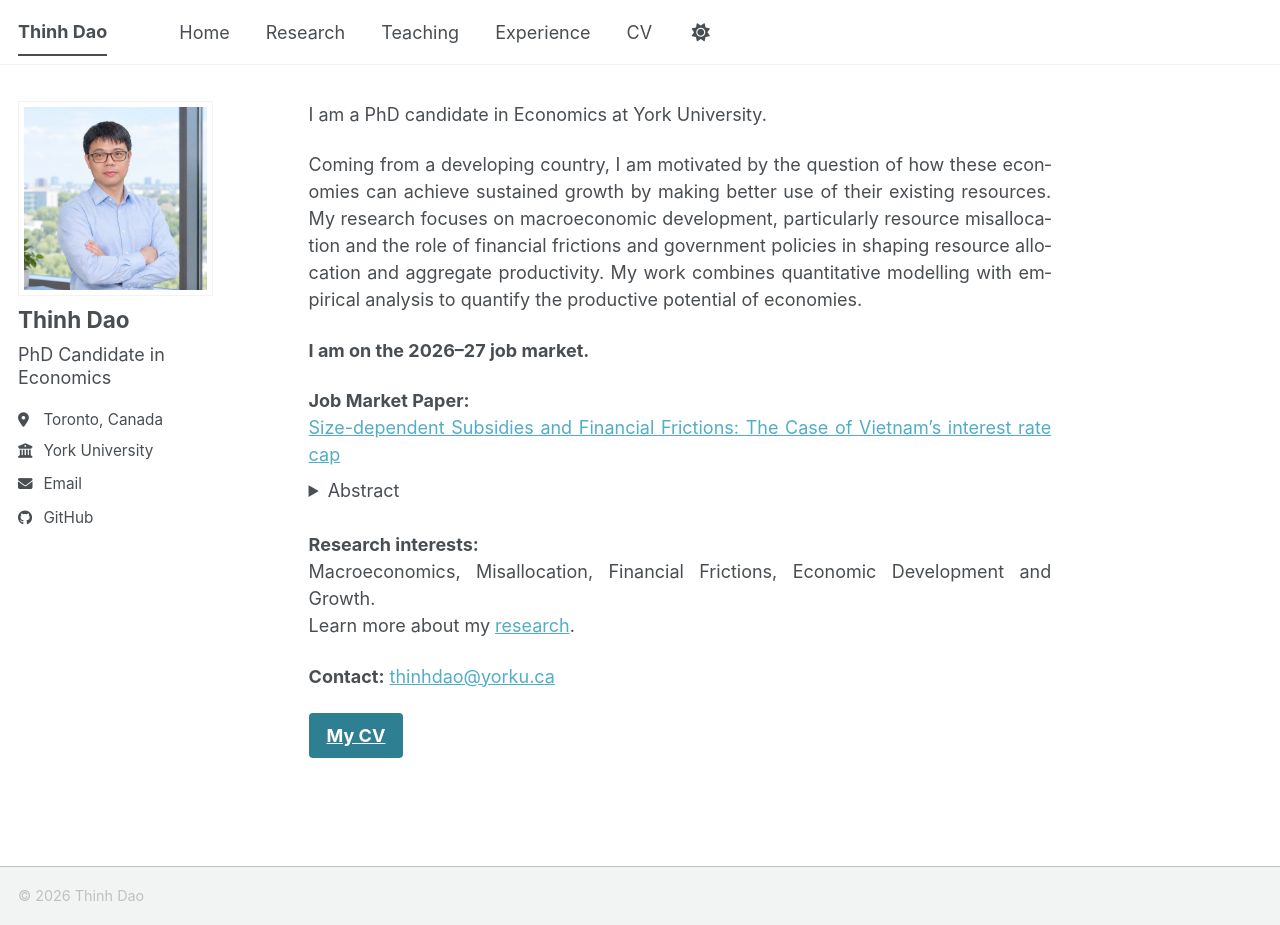
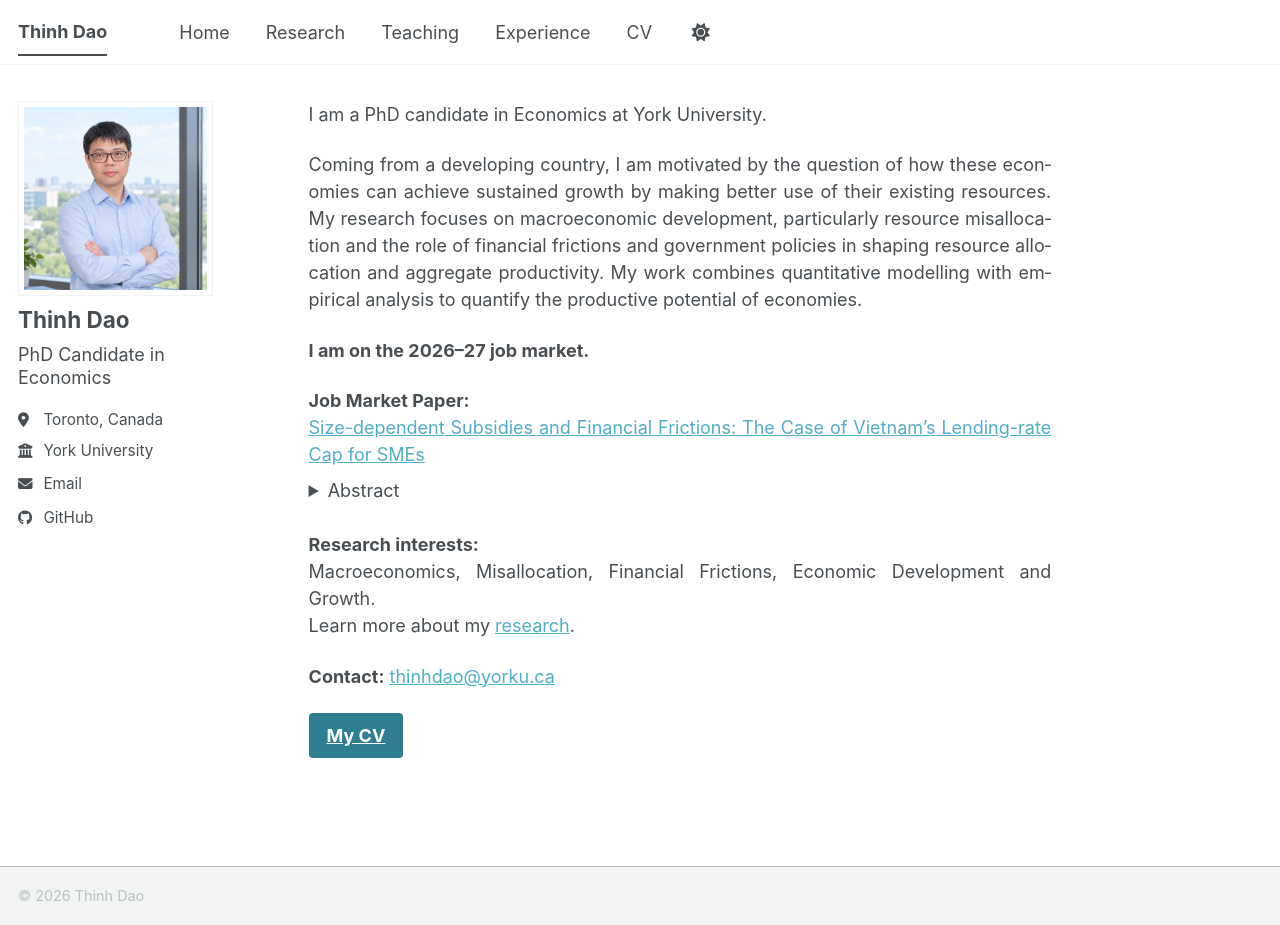
Before and after one commit to thinh-dao-econ/thinh-dao-econ.github.io, a Jekyll site: the page built from _pages/about.md, in a window 1280 px wide and 925 px high. Built offline with Jekyll 4.4.1, drawn with Linux system fonts in a browser that asks for light colours; a style sheet for code colours, icons or effects is not loaded.

Commit message:
Update about.md

```diff
--- a/_pages/about.md
+++ b/_pages/about.md
@@ -14,12 +14,11 @@ Coming from a developing country, I am motivated by the question of how these ec
 **I am on the 2026–27 job market.**
 
 **Job Market Paper:**<br>
-<a href="{{ site.baseurl }}/files/Thinh_Dao_JMP.pdf" target="_blank" rel="noopener noreferrer">Size-dependent Subsidies and Financial Frictions: The Case of Vietnam's interest rate cap</a>
+<a href="{{ site.baseurl }}/files/Thinh_Dao_JMP_Oct30_2026.pdf" target="_blank" rel="noopener noreferrer">Size-dependent Subsidies and Financial Frictions: The Case of Vietnam’s Lending-rate Cap for SMEs</a>
 <details markdown="1" style="margin-top: -0.8em; margin-bottom: 1.5em;">
 <summary>Abstract</summary>
 
-
-Motivated by a policy in Vietnam that capped short-term lending rates for small and medium-sized enterprises (SMEs) in 2012, this paper develops a heterogeneous-agent general equilibrium model that integrates a size-dependent financial subsidy into a canonical framework of entrepreneurs with borrowing constraints. In the model, firms below an employment threshold rent capital at a discounted price, choosing production scale endogenously. I use micro-level data from Vietnam to document patterns in SME financing conditions around the policy and to calibrate the model. In the quantitative exercise, a 10% capital-price discount for eligibl firms raises the equilibrium interest rate by 2.9% and the wage by 0.7%. The subsidy generates substantial firm-size bunching around the employment threshold, increases aggregate output and capital, and slightly reduces total factor productivity. Counterfactual experiments reveal a trade-off between scale and efficiency: higher subsidies expand capital and output and further compress capital distortions, but at the cost of higher overall misallocation. This paper connects the literature on size-dependent distortions and financial frictions by allowing the cost of capital to vary with firm size.
+Motivated by a policy in Vietnam that capped short-term lending rates for small and medium-sized enterprises (SMEs) in 2012, this paper develops a heterogeneous-agent general equilibrium model that integrates a size-dependent financial subsidy into a canonical framework of entrepreneurs with borrowing constraints. In the model, firms below an employment threshold rent capital at a discounted price, choosing production scale endogenously. I use micro-level data from Vietnam to document patterns in SME financing conditions around the policy and to calibrate the model. In the quantitative exercise, a 10% capital-price discount for eligible firms raises the equilibrium interest rate by 2.9% and the wage by 0.7%. The subsidy generates substantial firm-size bunching around the employment threshold, increases aggregate output and capital, and slightly reduces total factor productivity. Counterfactual experiments reveal a trade-off between scale and efficiency: higher subsidies expand capital and output and further compress capital distortions, but at the cost of higher overall misallocation. This paper connects the literature on size-dependent distortions and financial frictions by allowing the cost of capital to vary with firm size.
 
 </details>
 
@@ -29,4 +28,4 @@ Learn more about my [research](/research/).<br>
 
 **Contact:** [thinhdao@yorku.ca](mailto:thinhdao@yorku.ca) <br>
 
-[My CV](/files/Thinh_Dao_CV.pdf){: .btn .btn--primary .btn--large}
+[My CV](/files/Thinh_Dao_CV_Oct30_2026.pdf){: .btn .btn--primary .btn--large target="_blank" rel="noopener noreferrer"}
```
